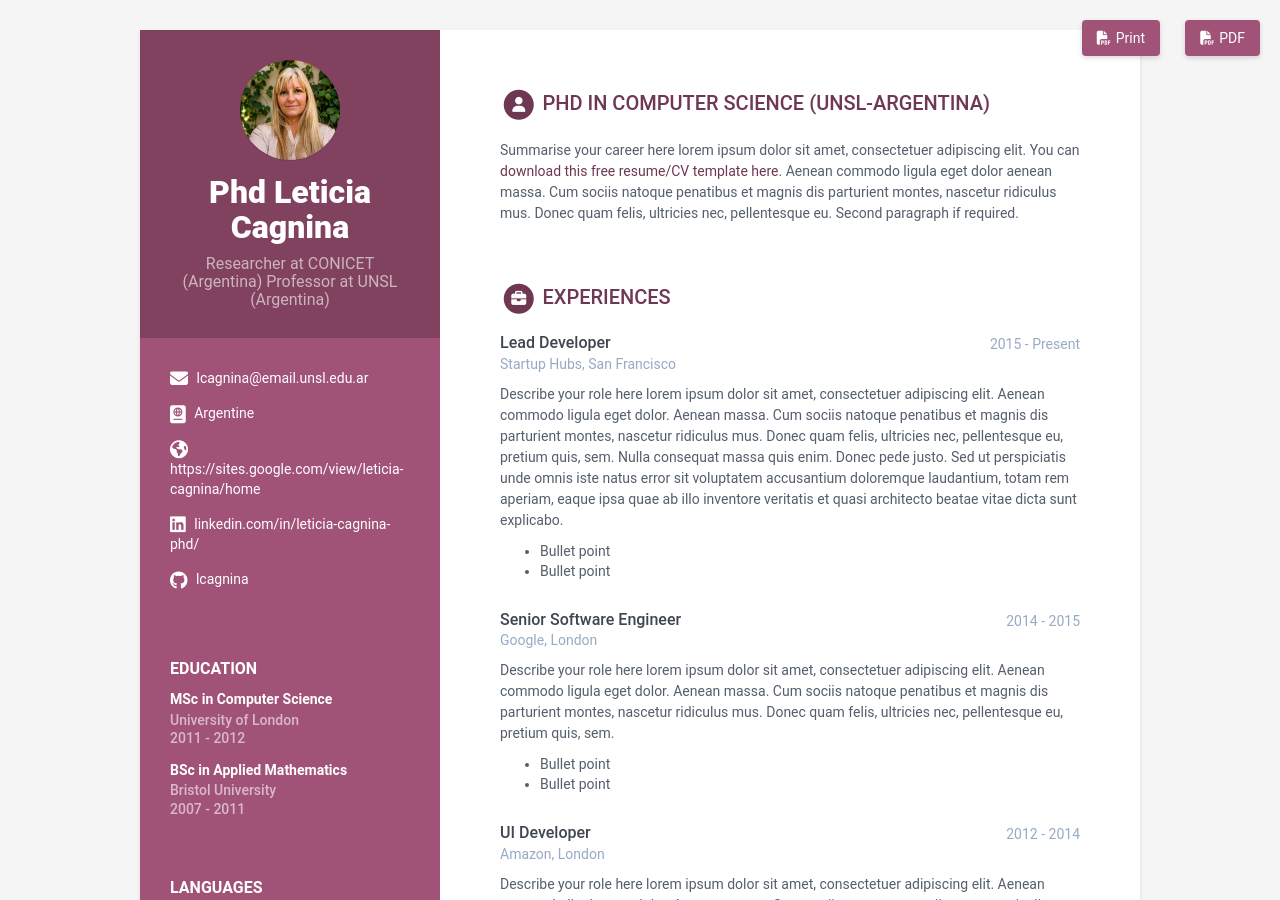
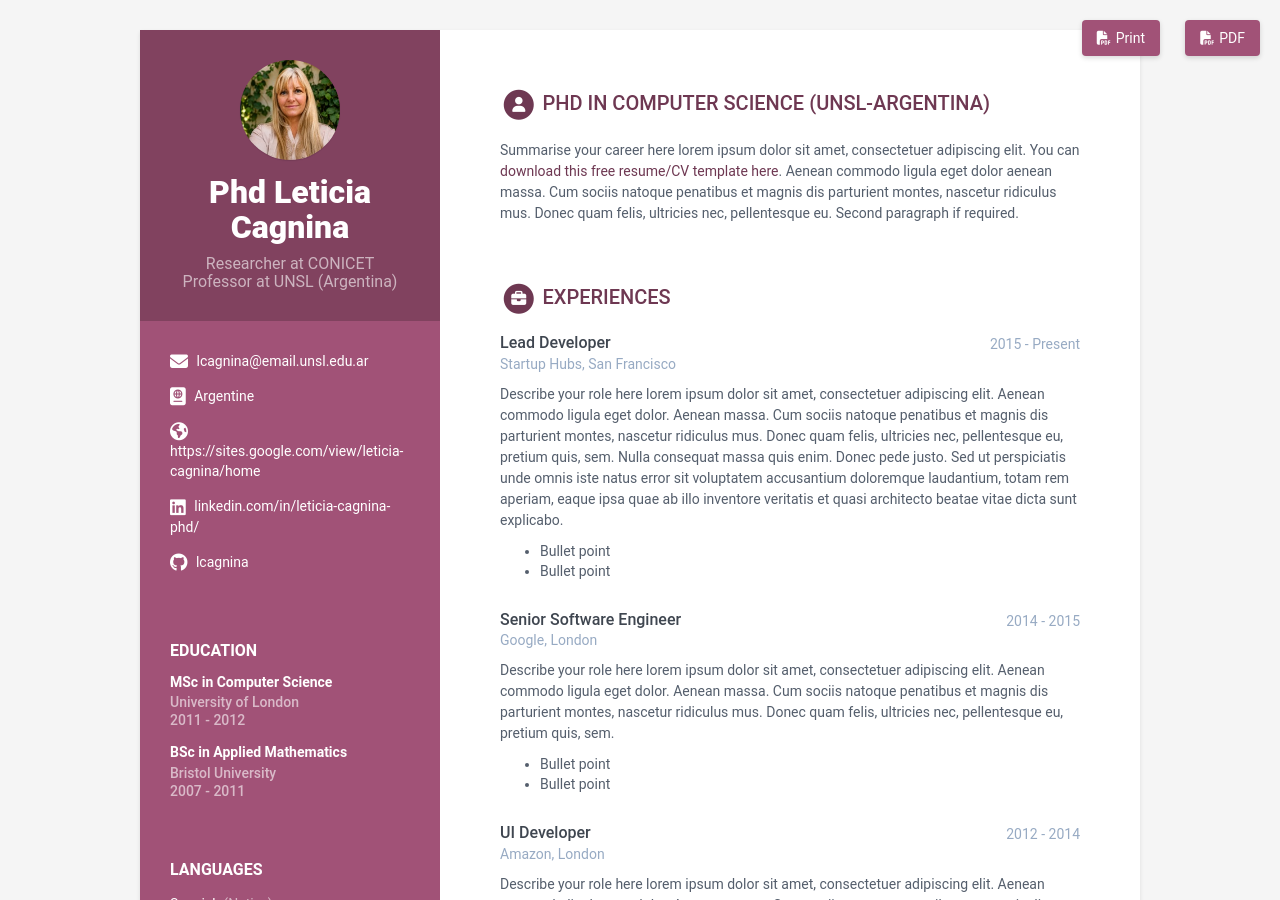
Before and after one commit to lcagnina/lcagnina.github.io, a Jekyll site: the page built from index.html, in a window 1280 px wide and 900 px high. Built offline with Jekyll 4.4.1, drawn with Linux system fonts in a browser that asks for light colours.

Commit message:
Update data.yml

```diff
--- a/_data/data.yml
+++ b/_data/data.yml
@@ -9,7 +9,7 @@ sidebar:
 
   # Profile information
   name: Phd Leticia Cagnina
-  tagline: Researcher at CONICET (Argentina) Professor at UNSL (Argentina)
+  tagline: Researcher at CONICET Professor at UNSL (Argentina)
   avatar: profile.png #place a 100x100 picture inside /assets/images/ folder and provide the name of the file below
 
   # Sidebar links
```
